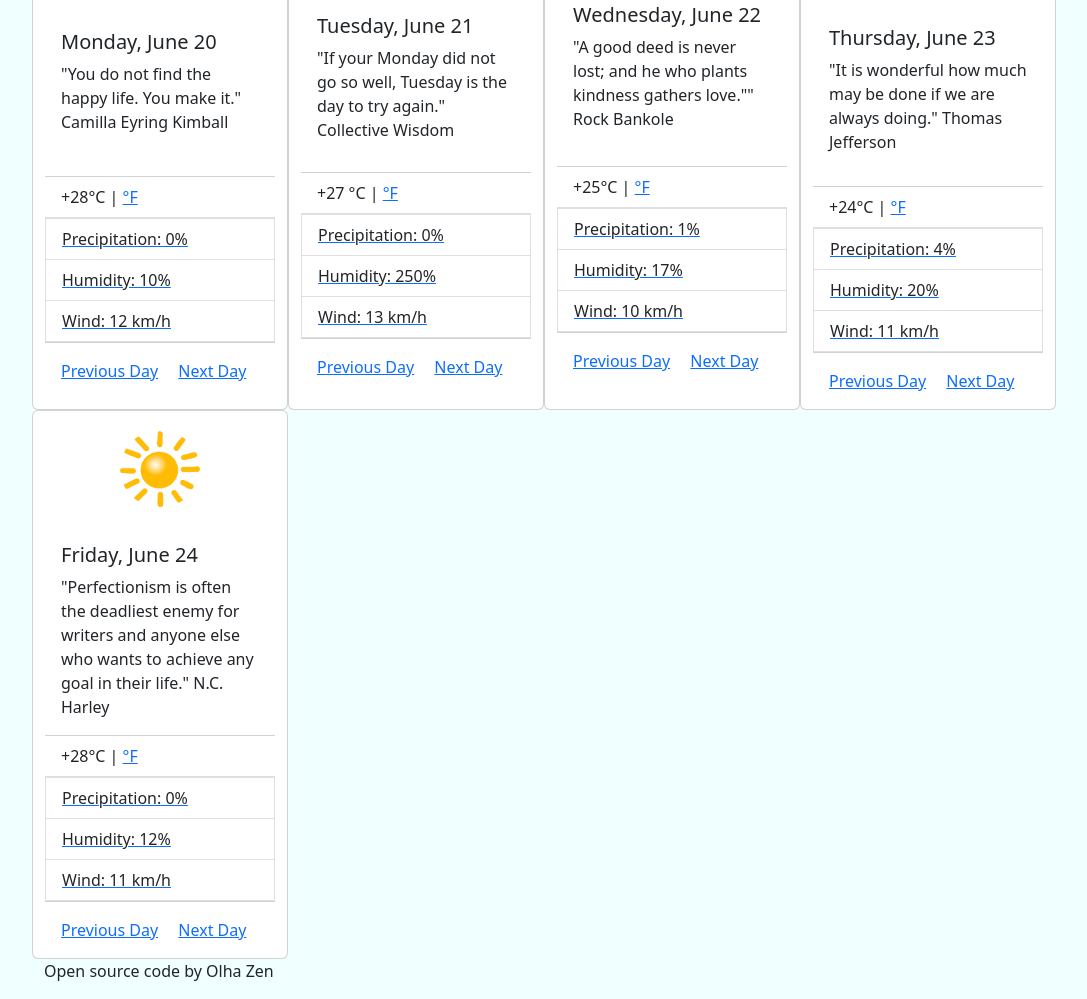
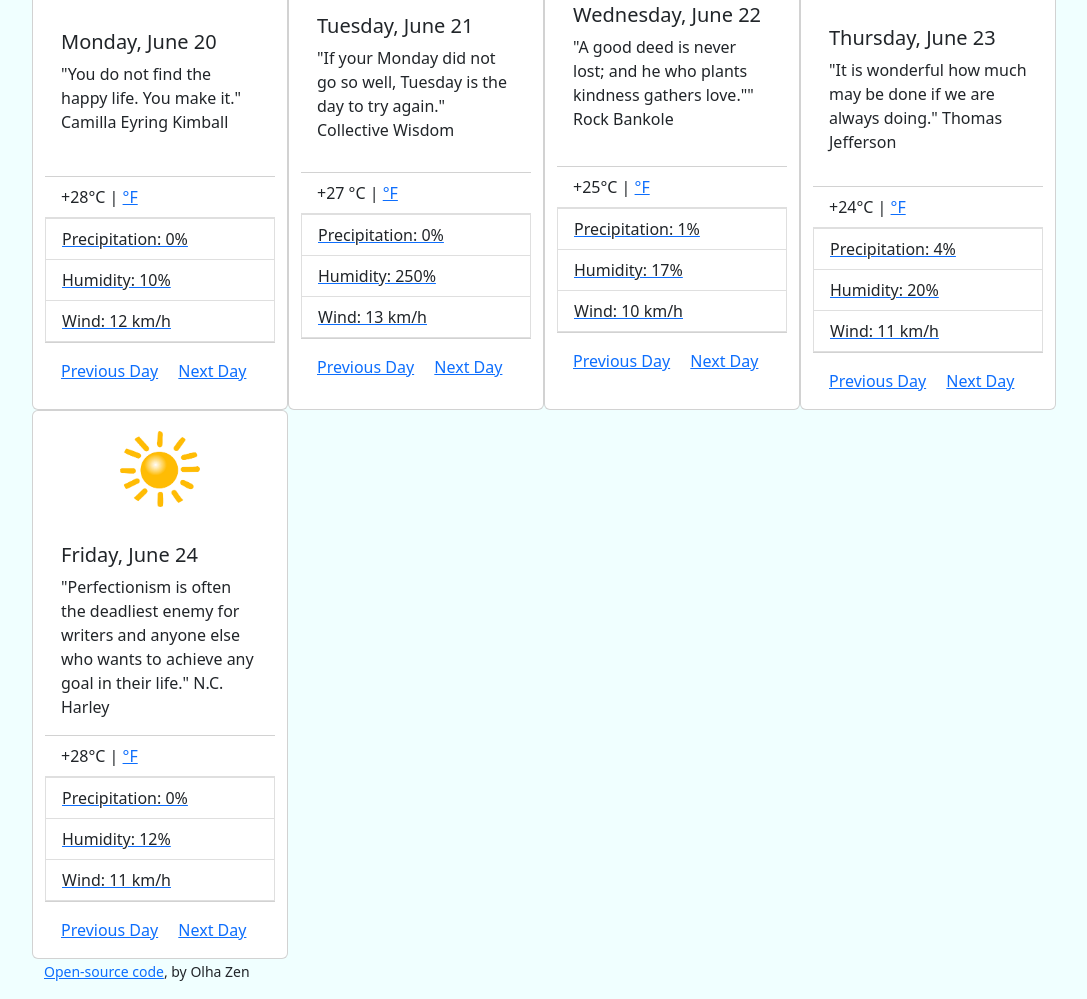
Before and after one commit to olhazen/HW_W6, a plain HTML site: page index.html in a window 1280 px wide. Shown: the part 365-1364 px from the top of the page, without its empty margins (38-1125 px from the left). Drawn offline with nearby package versions, Linux system fonts and the light colour scheme; no server answers.

Commit message:
Add open source link

```diff
--- a/index.html
+++ b/index.html
@@ -164,8 +164,6 @@
 </div>
 <script src="src/index.js">
 </script>
-<p>
-Open source code by Olha Zen
-</p>
+<small><a href="https://github.com/olhazen/HW_W6.git" target="_blank">Open-source code</a>, by Olha Zen</small>
 </body>
 </html>
```
